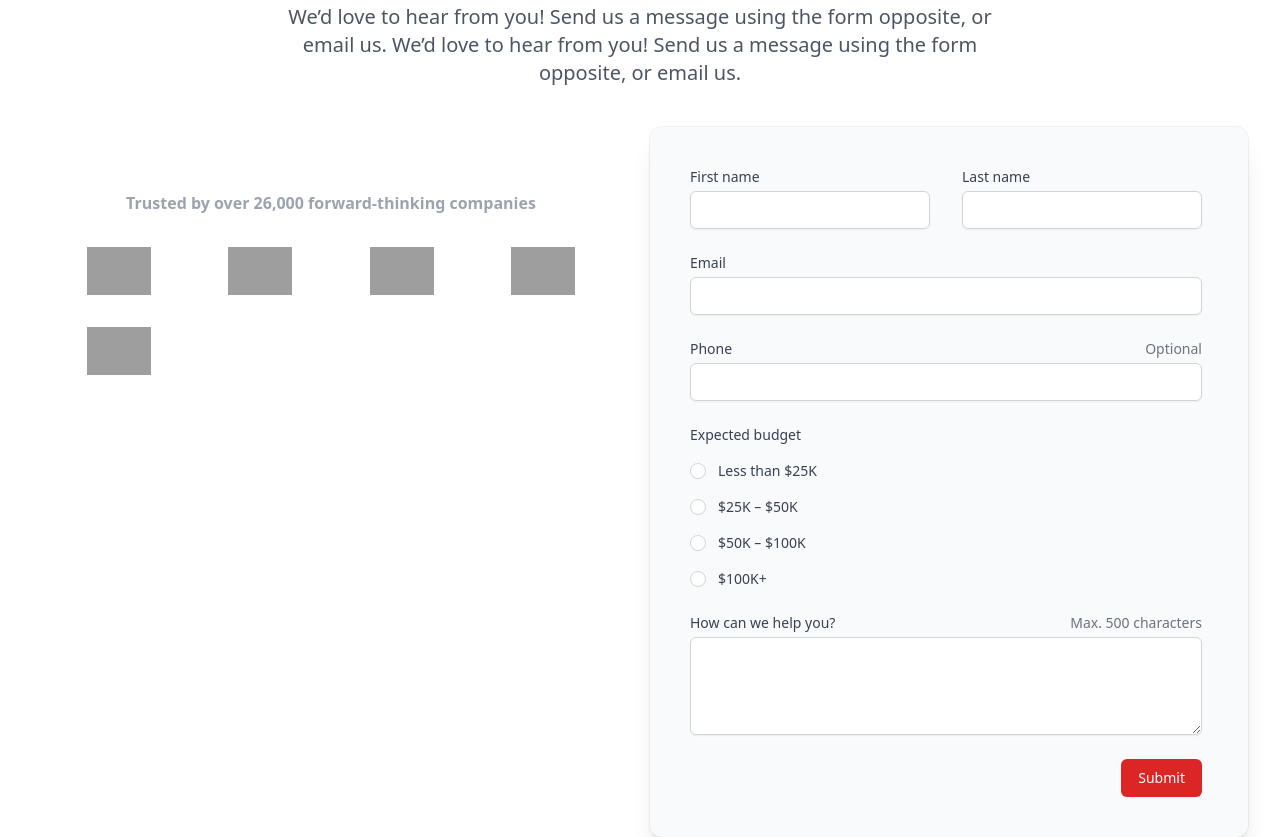
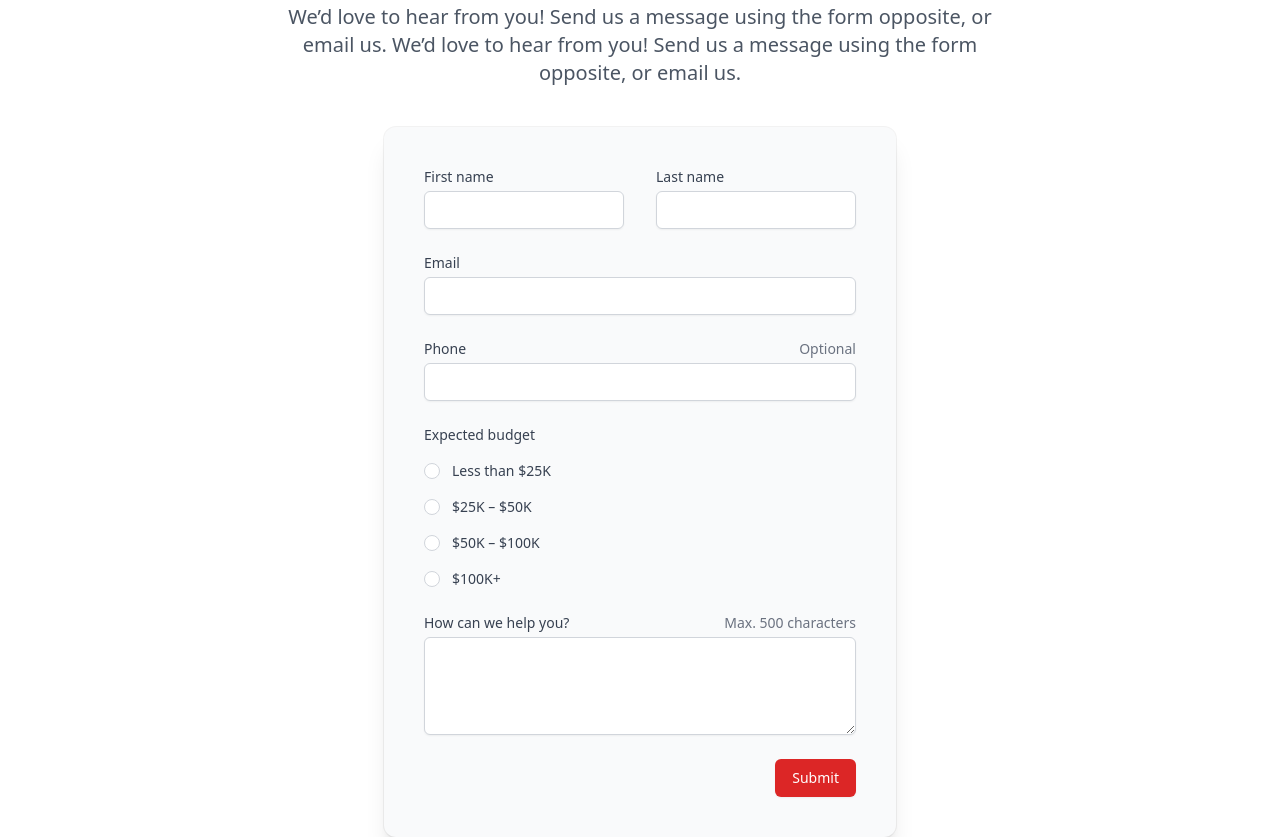
Before and after one commit to filari/teach-website, a website: page src/what-we-do.html in a window 1280 px wide. Shown: the part 2515-3352 px from the top of the page. Drawn offline with nearby package versions, Linux system fonts and the light colour scheme; grey boxes are pictures that could not be loaded.

Commit message:
New page

```diff
--- a/src/what-we-do.html
+++ b/src/what-we-do.html
@@ -560,8 +560,8 @@
                 We’d love to hear from you! Send us a message using the form opposite, or email us. We’d love to hear from you! Send us a message using the form opposite, or email us.
             </p>
         </div>
-        <div class="lg:mx-auto lg:grid lg:max-w-7xl lg:grid-flow-col-dense lg:grid-cols-2 lg:gap-5 lg:px-8 mt-10">
-            <div class="lg:col-start-2 bg-gray-50 p-10 rounded-xl shadow-xl ring-1 ring-black ring-opacity-5">
+        <div class="lg:mx-auto lg:grid lg:max-w-7xl lg:grid-flow-col-dense lg:grid-cols-1  lg:gap-5 lg:px-8 mt-10">
+            <div class=" bg-gray-50 p-10 rounded-xl shadow-xl ring-1 ring-black ring-opacity-5 mx-auto lg:max-w-lg">
               <div class="mx-auto max-w-md sm:max-w-lg lg:mx-0">
                 <form action="#" method="POST" class="grid grid-cols-1 gap-y-6 sm:grid-cols-2 sm:gap-x-8">
                   <div>
@@ -634,29 +634,6 @@
                   </div>
                 </form>
               </div>
-            </div>
-            <div class="lg:col-start-1">
-                <div class="mx-auto max-w-7xl py-16 lg:py-16 px-4 sm:py-6 sm:px-6 lg:px-8">
-                    <h2 class="text-center text-base font-semibold text-gray-400">Trusted by over 26,000 forward-thinking
-                        companies</h2>
-                    <div class="mt-8 grid grid-cols-2 gap-8 md:grid-cols-6 lg:grid-cols-4 content-center">
-                        <div class="col-span-1 flex justify-center md:col-span-2 lg:col-span-1">
-                            <img class="h-12" src="https://tailwindui.com/img/logos/tuple-logo-gray-400.svg" alt="Tuple">
-                        </div>
-                        <div class="col-span-1 flex justify-center md:col-span-2 lg:col-span-1">
-                            <img class="h-12" src="https://tailwindui.com/img/logos/mirage-logo-gray-400.svg" alt="Mirage">
-                        </div>
-                        <div class="col-span-1 flex justify-center md:col-span-2 lg:col-span-1">
-                            <img class="h-12" src="https://tailwindui.com/img/logos/statickit-logo-gray-400.svg" alt="StaticKit">
-                        </div>
-                        <div class="col-span-1 flex justify-center md:col-span-3 lg:col-span-1">
-                            <img class="h-12" src="https://tailwindui.com/img/logos/transistor-logo-gray-400.svg" alt="Transistor">
-                        </div>
-                        <div class="col-span-2 flex justify-center md:col-span-3 lg:col-span-1">
-                            <img class="h-12" src="https://tailwindui.com/img/logos/workcation-logo-gray-400.svg" alt="Workcation">
-                        </div>
-                    </div>
-                </div>
             </div>
         </div>
     </section>
```
Also changed, not shown: dist/output.css.
